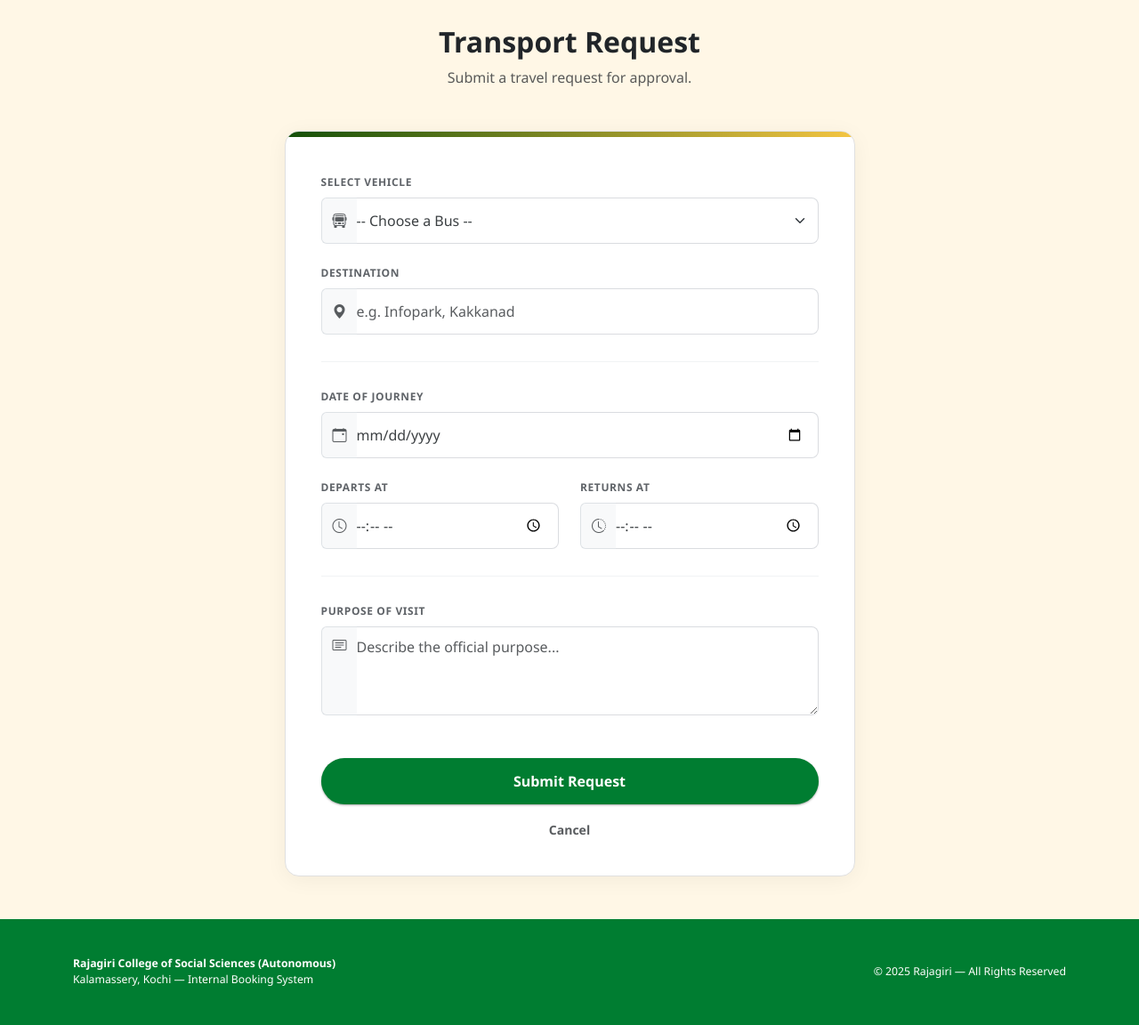
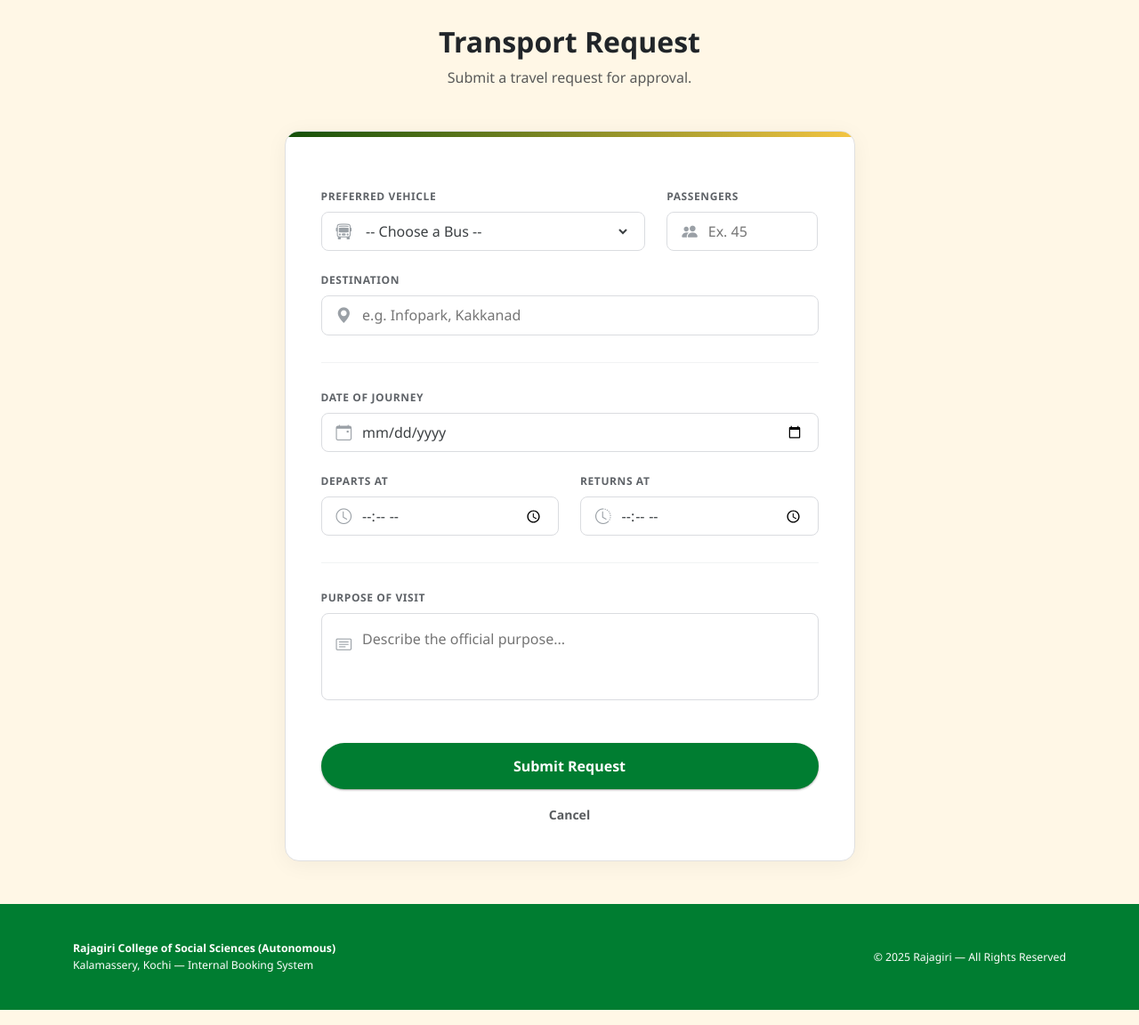
Before and after one commit to Merlin26022004/Rajagiri_Hall_Booking_System, a Django app: page /buses/book/ in a window 1280 px wide. Shown: the part 133-1285 px from the top of the page at 89% size. Run offline with Django 5.2, Linux system fonts and the light colour scheme; the visitor is signed in with stand-in values (Sample User, id 1); data that the repository does not hold is empty.

Commit message:
Fixed timezone bug in both Timetable and Bus forms

```diff
--- a/core/static/css/style.css
+++ b/core/static/css/style.css
@@ -182,3 +182,47 @@ main {
     color: white;
     transform: translateY(-1px);
 }
+
+.modern-input-group {
+    display: flex;
+    align-items: center; /* Vertically center icon and text */
+    background-color: #fff;
+    border: 1px solid #dadce0;
+    border-radius: 8px;
+    padding: 8px 16px; /* Space inside the box */
+    transition: all 0.2s ease;
+    overflow: hidden;
+}
+
+.modern-input-group:focus-within {
+    border-color: var(--rajagiri-green);
+    box-shadow: 0 0 0 4px rgba(0, 125, 49, 0.1);
+}
+
+.modern-input-icon {
+    color: #9aa0a6;
+    font-size: 1.1rem;
+    margin-right: 12px;
+}
+
+.modern-input-group input,
+.modern-input-group select,
+.modern-input-group textarea {
+    border: none;
+    outline: none !important;
+    box-shadow: none !important;
+    width: 100%;
+    background: transparent;
+    color: #3c4043;
+    font-weight: 500;
+    font-size: 1rem;
+    padding: 0; /* Remove default padding */
+}
+
+.modern-input-group textarea {
+    resize: none;
+}
+
+.modern-input-group select {
+    cursor: pointer;
+}
--- /dev/null
+++ b/core/static/js/bus_booking.js
@@ -0,0 +1,36 @@
+document.addEventListener('DOMContentLoaded', function() {
+
+    // === 1. BLOCK PAST DATES (Local System Time Fix) ===
+    const dateInput = document.getElementById('journeyDate');
+    if (dateInput) {
+        const now = new Date();
+
+        // Manually build YYYY-MM-DD to respect local timezone (IST)
+        const year = now.getFullYear();
+        const month = String(now.getMonth() + 1).padStart(2, '0'); // Months are 0-indexed
+        const day = String(now.getDate()).padStart(2, '0');
+
+        const todayLocal = `${year}-${month}-${day}`;
+        dateInput.setAttribute('min', todayLocal);
+    }
+
+    // === 2. TIME VALIDATION (End Time > Start Time) ===
+    const startTime = document.getElementById('startTime');
+    const endTime = document.getElementById('endTime');
+
+    function validateTime() {
+        if (startTime.value && endTime.value) {
+            // Simple string comparison works for 24h format (e.g. "14:00" > "09:00")
+            if (endTime.value <= startTime.value) {
+                endTime.setCustomValidity("Return time must be after departure time.");
+            } else {
+                endTime.setCustomValidity("");
+            }
+        }
+    }
+
+    if (startTime && endTime) {
+        startTime.addEventListener('change', validateTime);
+        endTime.addEventListener('change', validateTime);
+    }
+});
--- a/core/templates/book_bus.html
+++ b/core/templates/book_bus.html
@@ -1,4 +1,6 @@
 {% extends "base.html" %}
+{% load static %}
+
 {% block content %}
 <div class="container py-5">
     <div class="row justify-content-center">
@@ -12,18 +14,19 @@
             <div class="card-google position-relative overflow-hidden">
                 <div class="position-absolute top-0 start-0 w-100" style="height: 6px; background: linear-gradient(90deg, var(--rajagiri-maroon) 0%, var(--rajagiri-gold) 100%);"></div>
 
-                <form method="post" class="mt-2">
+                <form method="post" class="mt-4">
                     {% csrf_token %}
 
-                    <div class="mb-4">
-                        <label class="label-material">Select Vehicle</label>
-                        <div class="input-group">
-                            <span class="input-group-text bg-light border-end-0 text-muted"><i class="bi bi-bus-front"></i></span>
-                            <select name="bus_id" class="form-select form-control-material border-start-0 ps-0" required>
+                    <div class="row g-4 mb-4">
+                        <div class="col-md-8">
+                            <label class="label-material">Preferred Vehicle</label>
+                            <div class="modern-input-group">
+                                <i class="bi bi-bus-front modern-input-icon"></i>
+                                <select name="bus_id" required>
                                     <option value="" disabled selected>-- Choose a Bus --</option>
                                     {% for bus in buses %}
                                     <option value="{{ bus.id }}">
-                                    {{ bus.name }} ({{ bus.capacity }} Seats) - {{ bus.number_plate }}
+                                        {{ bus.name }} ({{ bus.capacity }} Seats)
                                     </option>
                                     {% empty %}
                                     <option disabled>No buses available</option>
@@ -32,11 +35,20 @@
                             </div>
                         </div>
 
+                        <div class="col-md-4">
+                            <label class="label-material">Passengers</label>
+                            <div class="modern-input-group">
+                                <i class="bi bi-people-fill modern-input-icon"></i>
+                                <input type="number" name="headcount" placeholder="Ex. 45" min="1" required>
+                            </div>
+                        </div>
+                    </div>
+
                     <div class="mb-4">
                         <label class="label-material">Destination</label>
-                        <div class="input-group">
-                            <span class="input-group-text bg-light border-end-0 text-muted"><i class="bi bi-geo-alt-fill"></i></span>
-                            <input type="text" name="destination" class="form-control form-control-material border-start-0 ps-0" placeholder="e.g. Infopark, Kakkanad" required>
+                        <div class="modern-input-group">
+                            <i class="bi bi-geo-alt-fill modern-input-icon"></i>
+                            <input type="text" name="destination" placeholder="e.g. Infopark, Kakkanad" required>
                         </div>
                     </div>
 
@@ -45,23 +57,25 @@
                     <div class="row g-4 mb-4">
                         <div class="col-md-12">
                             <label class="label-material">Date of Journey</label>
-                            <div class="input-group">
-                                <span class="input-group-text bg-light border-end-0 text-muted"><i class="bi bi-calendar-event"></i></span>
-                                <input type="date" id="journeyDate" name="date" class="form-control form-control-material border-start-0 ps-0" required>
+                            <div class="modern-input-group">
+                                <i class="bi bi-calendar-event modern-input-icon"></i>
+                                <input type="date" id="journeyDate" name="date" required>
                             </div>
                         </div>
+
                         <div class="col-md-6">
                             <label class="label-material">Departs At</label>
-                            <div class="input-group">
-                                <span class="input-group-text bg-light border-end-0 text-muted"><i class="bi bi-clock"></i></span>
-                                <input type="time" name="start_time" class="form-control form-control-material border-start-0 ps-0" required>
+                            <div class="modern-input-group">
+                                <i class="bi bi-clock modern-input-icon"></i>
+                                <input type="time" id="startTime" name="start_time" required>
                             </div>
                         </div>
+
                         <div class="col-md-6">
                             <label class="label-material">Returns At</label>
-                            <div class="input-group">
-                                <span class="input-group-text bg-light border-end-0 text-muted"><i class="bi bi-clock-history"></i></span>
-                                <input type="time" name="end_time" class="form-control form-control-material border-start-0 ps-0" required>
+                            <div class="modern-input-group">
+                                <i class="bi bi-clock-history modern-input-icon"></i>
+                                <input type="time" id="endTime" name="end_time" required>
                             </div>
                         </div>
                     </div>
@@ -70,9 +84,9 @@
 
                     <div class="mb-5">
                         <label class="label-material">Purpose of Visit</label>
-                        <div class="input-group">
-                            <span class="input-group-text bg-light border-end-0 text-muted pt-2 align-items-start"><i class="bi bi-card-text"></i></span>
-                            <textarea name="purpose" class="form-control form-control-material border-start-0 ps-0" rows="3" style="height: auto; min-height: 100px;" placeholder="Describe the official purpose..." required></textarea>
+                        <div class="modern-input-group align-items-start pt-3">
+                            <i class="bi bi-card-text modern-input-icon mt-1"></i>
+                            <textarea name="purpose" rows="3" placeholder="Describe the official purpose..." required></textarea>
                         </div>
                     </div>
 
@@ -89,13 +103,5 @@
     </div>
 </div>
 
-<script>
-    document.addEventListener('DOMContentLoaded', function() {
-        const dateInput = document.getElementById('journeyDate');
-        if (dateInput) {
-            const today = new Date().toISOString().split('T')[0];
-            dateInput.setAttribute('min', today);
-        }
-    });
-</script>
+<script src="{% static 'js/bus_booking.js' %}"></script>
 {% endblock %}
```
Also changed, not shown: core/static/js/timetable.js (+15 -18 lines). Lines whose indentation alone changed are shown as unchanged.
